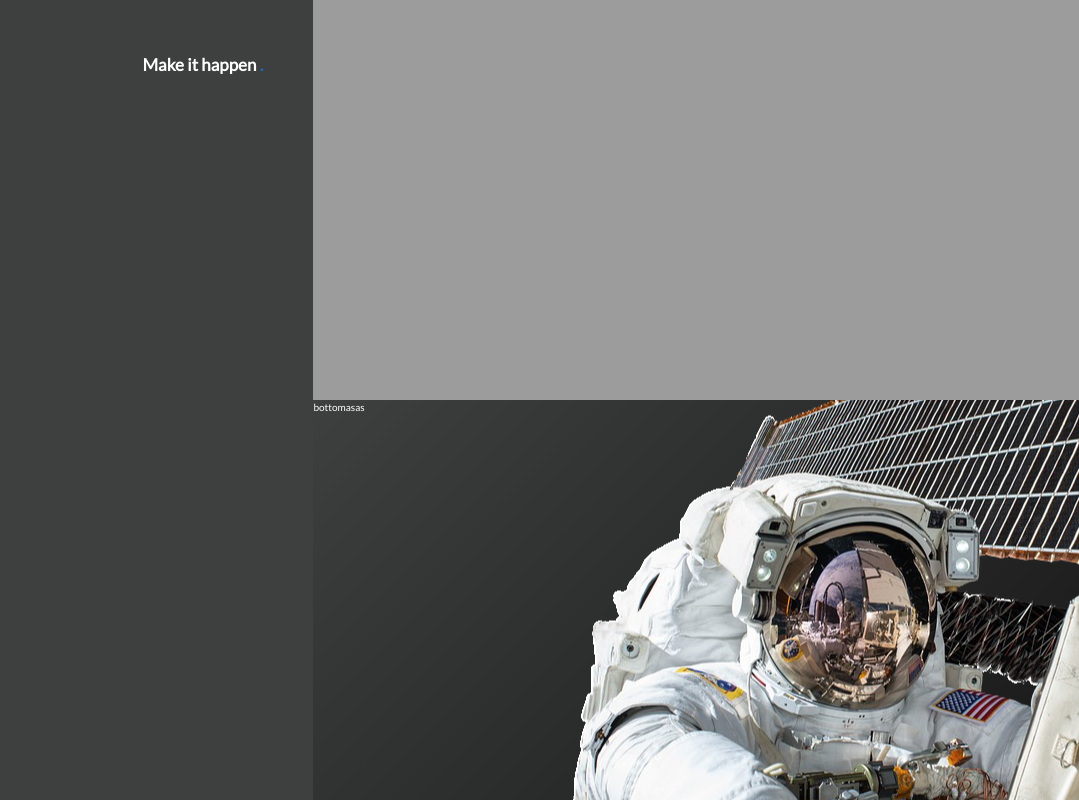
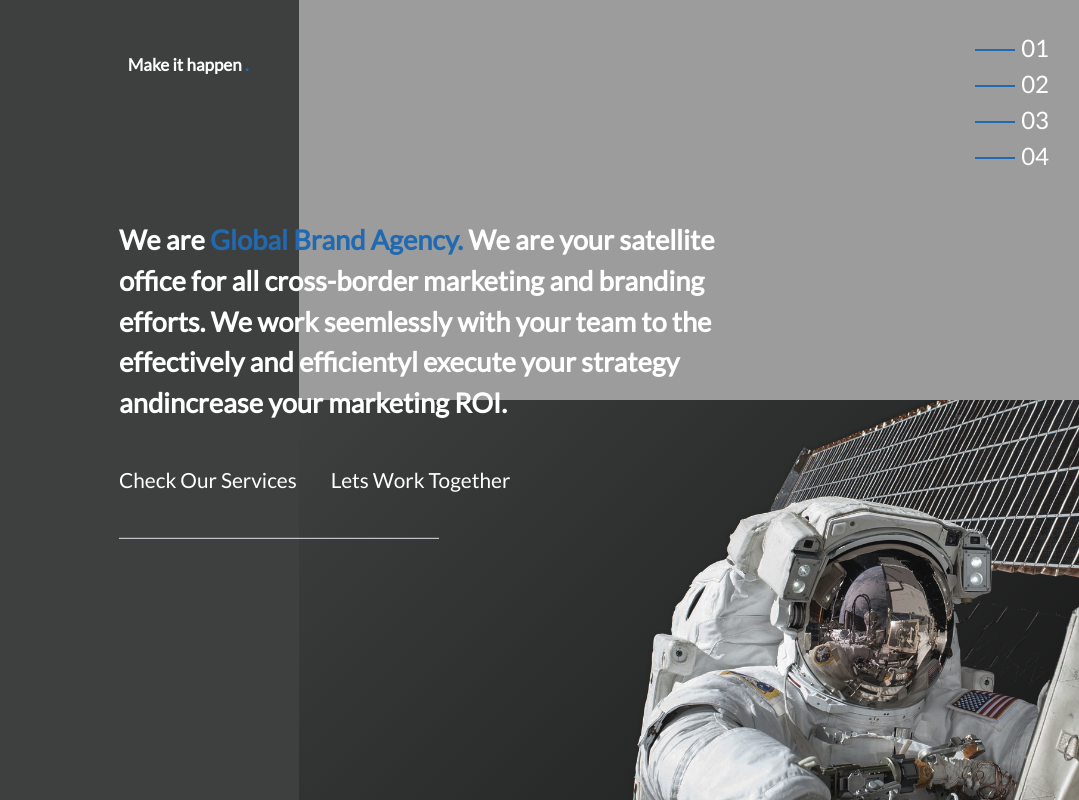
Before and after one commit to devicki/Satellite, a website: page index.html in a window 1280 px wide. Shown: the full height of the page, 201-1280 px from the left. Drawn offline with nearby package versions, Linux system fonts and the light colour scheme.

Commit message:
some progress on right side

```diff
--- a/index.html
+++ b/index.html
@@ -56,15 +56,36 @@
         <!-- RIGHT SIDE -->
         <div class="right-side">
             <div class="upper right-side">
+                <div class="ulist">
+                    <ul>
+                        <li class="list-number ">01</li>
+                        <li class="list-number ">02</li>
+                        <li class="list-number ">03</li>
+                        <li class="list-number ">04</li>
+                    </ul>
+                </div>
+            </div>
+            <div class="bottom right-side ">
 
             </div>
-            <div class="bottom right-side">
-                bottomasas
-            </div>
         </div>
+        <!-- END OF RIGHT SIDE  -->
+        <!-- MAIN -->
+
     </div>
+    <main class="content ">
+        <p class="text-content ">We are
+            <span class="colored-txt ">Global Brand Agency.</span> We are your satellite office for all cross-border marketing and branding efforts.
+            We work seemlessly with your team to the effectively and efficientyl execute your strategy andincrease your marketing
+            ROI.
+        </p>
+        <div class="link-content ">
+            <a href="# ">Check Our Services</a>
+            <a href="# ">Lets Work Together</a>
+        </div>
+    </main>
 
-    <script src="node_modules\jquery\dist\jquery.min.js"></script>
+    <script src="node_modules\jquery\dist\jquery.min.js "></script>
     <script>
         $('.right-side').hide().delay(400).animate({
             height: '100%'
--- /dev/null
+++ b/sass/layout/_main.scss
@@ -0,0 +1,35 @@
+main.content {
+    position: absolute;
+    top: 50%;
+    left: 50%;
+    transform: translate(-50%,-50%);
+    font-size: 1.7rem;
+    max-width: 650px;
+    .text-content {
+
+        font-weight: 700;
+    }
+    .link-content {
+        margin-top: 40px;
+        font-size: 1.3rem;
+        text-decoration: none;
+        a:first-child{
+            margin-right: 30px;
+        }
+        a{
+            text-decoration: none;
+        }
+        a:hover {
+            color: $swatch_7;
+        }
+    }
+    .link-content::after {
+        content: "";
+        height: 1px;
+        display: block;
+        width: 50%;
+        border: 0;
+        border-bottom: 1px solid $swatch_3;
+        margin: 2em 0;
+    }
+}
--- a/sass/layout/_rightside.scss
+++ b/sass/layout/_rightside.scss
@@ -1,5 +1,22 @@
 .upper {
+    display: flex;
+    align-items: flex-end;
+    justify-content: flex-start;
+    li.list-number {
+        font-size: 1.5rem;
+    }
+    li::before {
+        content: "";
+        display: inline-block;
+        width: 40px;
+        height: 2px;
+        background-color: $swatch_7;
+        margin: 6px;
 
+    }
+}
+.ulist {
+    padding: 30px;
 }
 .bottom {
 
--- a/sass/layout/_wrapper.scss
+++ b/sass/layout/_wrapper.scss
@@ -3,6 +3,7 @@
     height: 100vh;
     background-color: $swatch_2;
     display: flex;
+    position: relative;
     & .left-side {
         flex: 1 1 auto;
         background-color: $swatch_2;
@@ -25,8 +26,9 @@
         }
 
          & .bottom {
-            background: url("../../img/astro.png") center right no-repeat, linear-gradient(135deg, $swatch_2, $swatch_1);
+            background: url("../../img/astronaut.png") right/60% no-repeat, linear-gradient(135deg, $swatch_2, $swatch_1);
             width: 0%;
+            overflow: visible;
         }
     }
 }
--- a/sass/main.scss
+++ b/sass/main.scss
@@ -10,3 +10,4 @@
 @import "layout/_wrapper.scss";
 @import "layout/_leftside.scss";
 @import "layout/_rightside.scss";
+@import "layout/_main.scss";
```
Also changed, not shown: css/styles.css, img/astro.png (deleted), img/astronaut.jpg (deleted), img/astronaut.png (added).
